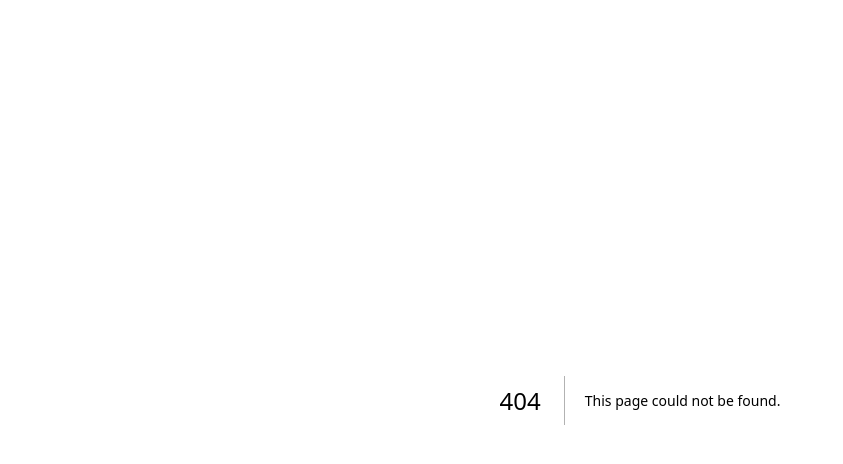
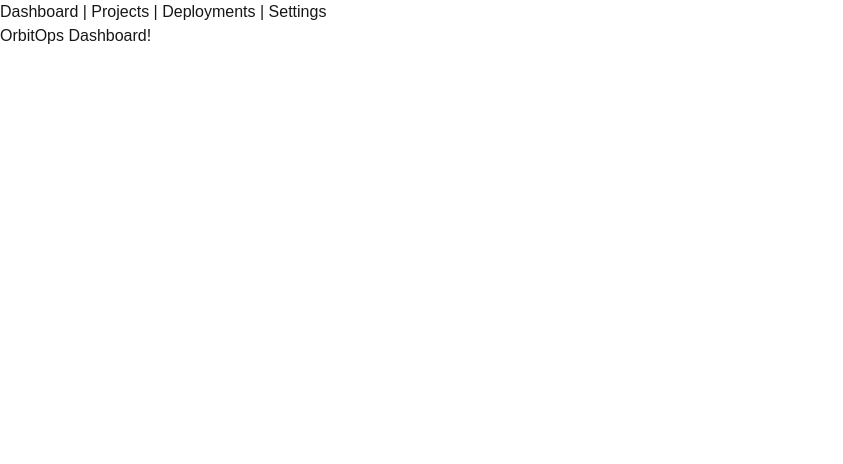
Before and after one commit to kayuh7/OrbitOps, a Next.js app in the folder apps/web/: page /dashboard in a window 1280 px wide. Before the commit this address had no page. Shown: the top 464 px of the page, without its empty margins (0-843 px from the left). Built offline with nearby package versions, Linux system fonts and the light colour scheme.

Commit message:
Created inital routes and navigation

```diff
--- /dev/null
+++ b/apps/web/src/app/dashboard/page.tsx
@@ -0,0 +1,3 @@
+export default function Page() {
+    return <h1>OrbitOps Dashboard!</h1>
+}
--- /dev/null
+++ b/apps/web/src/app/deployments/page.tsx
@@ -0,0 +1,3 @@
+export default function Page() {
+    return <h1>My Deployments!</h1>
+}
--- a/apps/web/src/app/layout.tsx
+++ b/apps/web/src/app/layout.tsx
@@ -1,6 +1,7 @@
 import type { Metadata } from "next";
 import { Geist, Geist_Mono } from "next/font/google";
 import "./globals.css";
+import Link from "next/link";
 
 const geistSans = Geist({
   variable: "--font-geist-sans",
@@ -27,7 +28,12 @@
       lang="en"
       className={`${geistSans.variable} ${geistMono.variable} h-full antialiased`}
     >
-      <body className="min-h-full flex flex-col">{children}</body>
+      <body className="min-h-full flex flex-col">
+        <nav>
+          <Link href="/dashboard">Dashboard</Link> | <Link href="/projects">Projects</Link> | <Link href="/deployments">Deployments</Link> | <Link href="/settings">Settings</Link>
+        </nav>
+        {children}
+      </body>
     </html>
   );
 }
--- /dev/null
+++ b/apps/web/src/app/projects/page.tsx
@@ -0,0 +1,3 @@
+export default function Page() {
+    return <h1>My Projects!</h1>
+}
--- /dev/null
+++ b/apps/web/src/app/settings/page.tsx
@@ -0,0 +1,3 @@
+export default function Page() {
+    return <h1>Settings</h1>
+}
```
Also changed, not shown: 2 other files (tests, documents, lock files or other folders).
